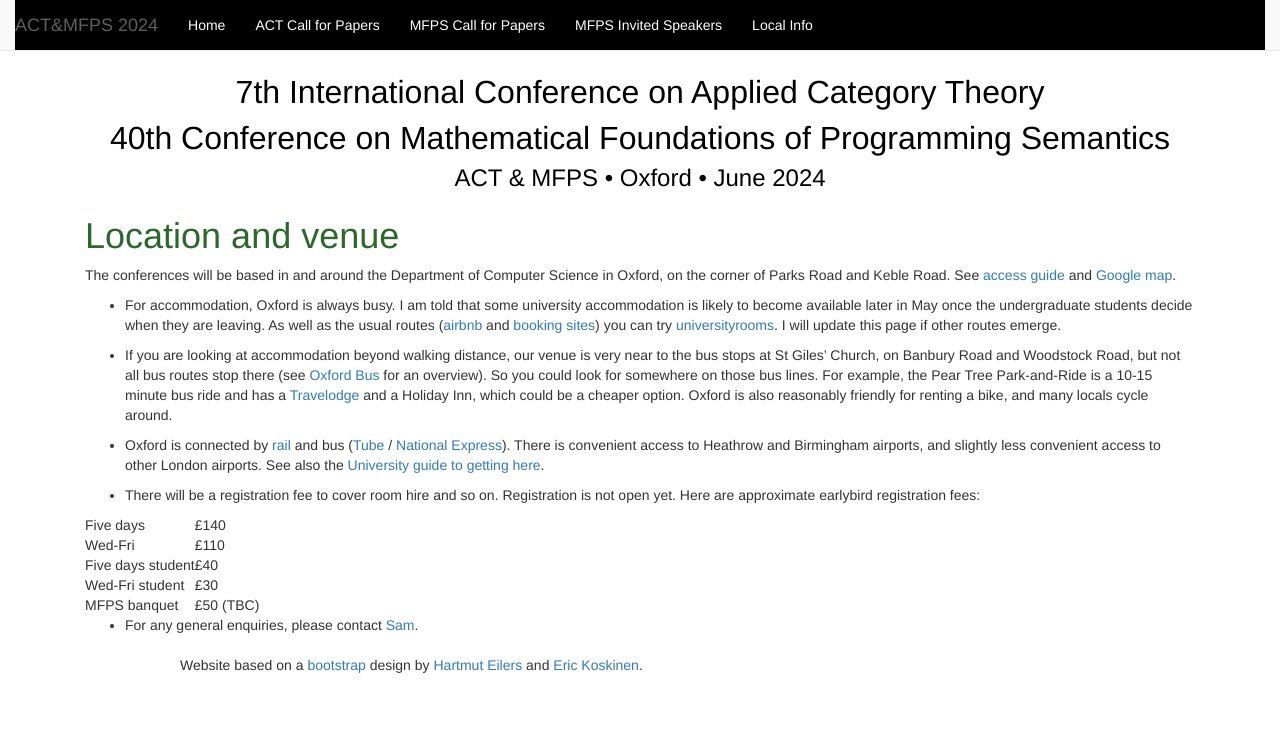
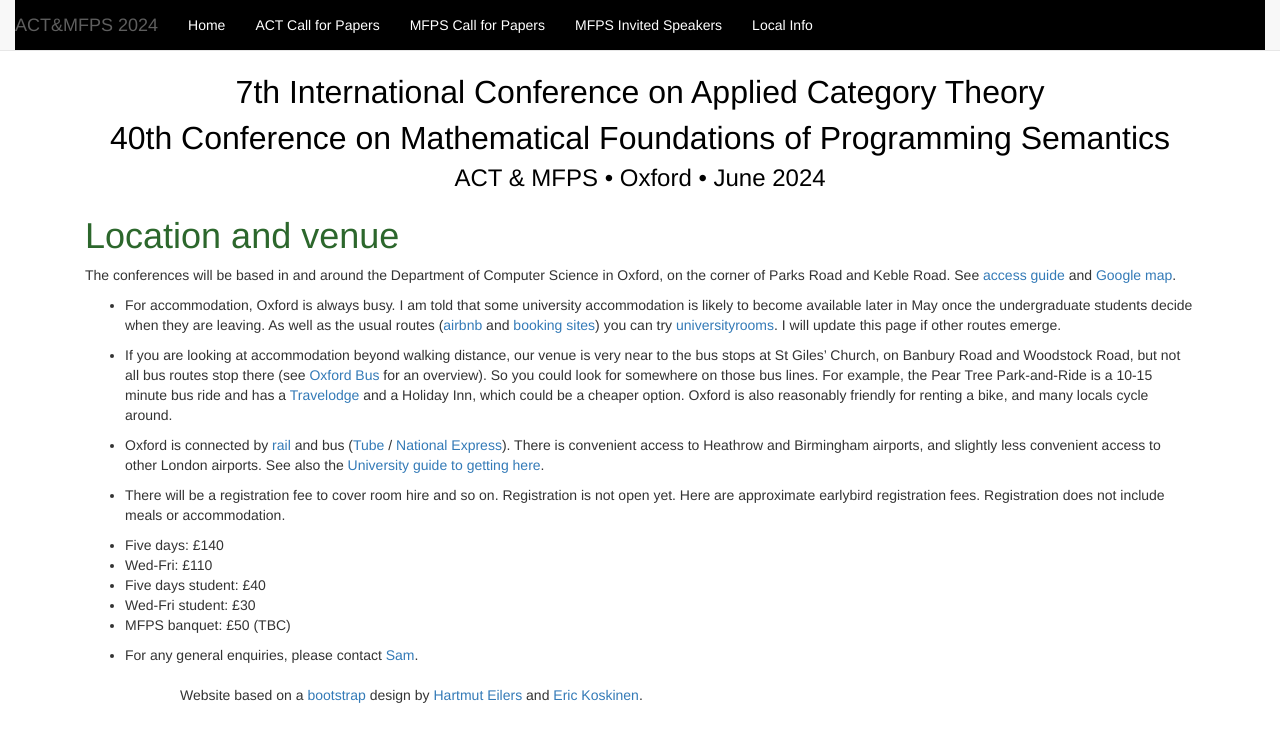
Before and after one commit to oxford24/oxford24.github.io, a Jekyll site: the page built from local.md, in a window 1280 px wide. Shown: the top 742 px of the page. Built offline with Jekyll 4.4.1, drawn with Linux system fonts in a browser that asks for light colours.

Commit message:
Update local.md

```diff
--- a/local.md
+++ b/local.md
@@ -12,12 +12,12 @@ The conferences will be based in and around the Department of Computer Science i
 
 * Oxford is connected by [rail](https://www.nationalrail.co.uk) and bus ([Tube](https://www.oxfordtube.com) / [National Express](https://www.nationalexpress.com/en/help/coach-stations/oxford)). There is convenient access to Heathrow and Birmingham airports, and slightly less convenient access to other London airports. See also the [University guide to getting here](https://www.ox.ac.uk/visitors/visiting-oxford/how-get-oxford).
 
-* There will be a registration fee to cover room hire and so on. Registration is not open yet. Here are approximate earlybird registration fees:
+* There will be a registration fee to cover room hire and so on. Registration is not open yet. Here are approximate earlybird registration fees. Registration does not include meals or accommodation.
 
-| Five days | £140 |
-| Wed-Fri | £110 |
-| Five days student | £40 |
-| Wed-Fri student | £30 |
-| MFPS banquet | £50 (TBC) |
+ * Five days: £140
+ * Wed-Fri:  £110
+ * Five days student: £40
+ * Wed-Fri student: £30
+ * MFPS banquet: £50 (TBC)
 
 * For any general enquiries, please contact [Sam](https://www.cs.ox.ac.uk/people/samuel.staton/main.html).
```
